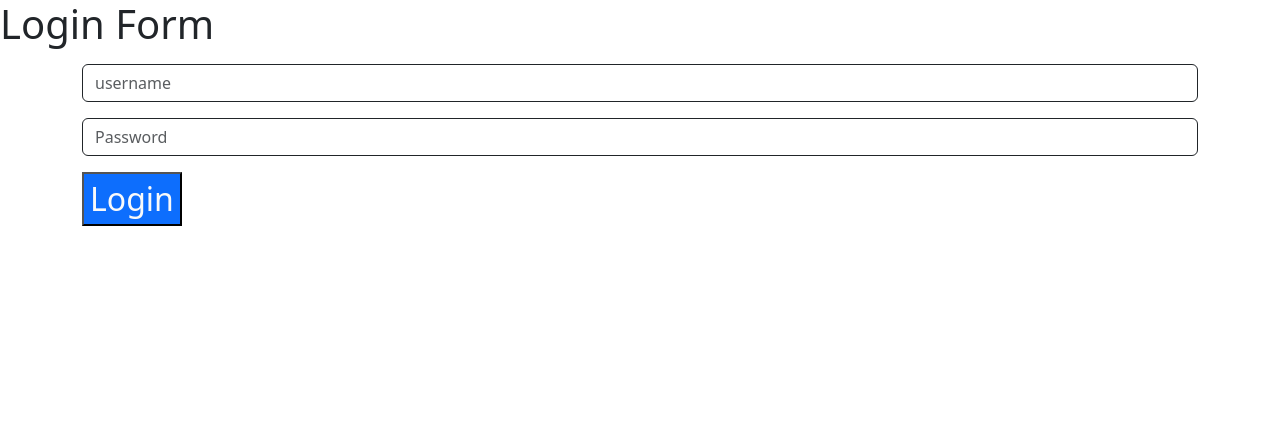
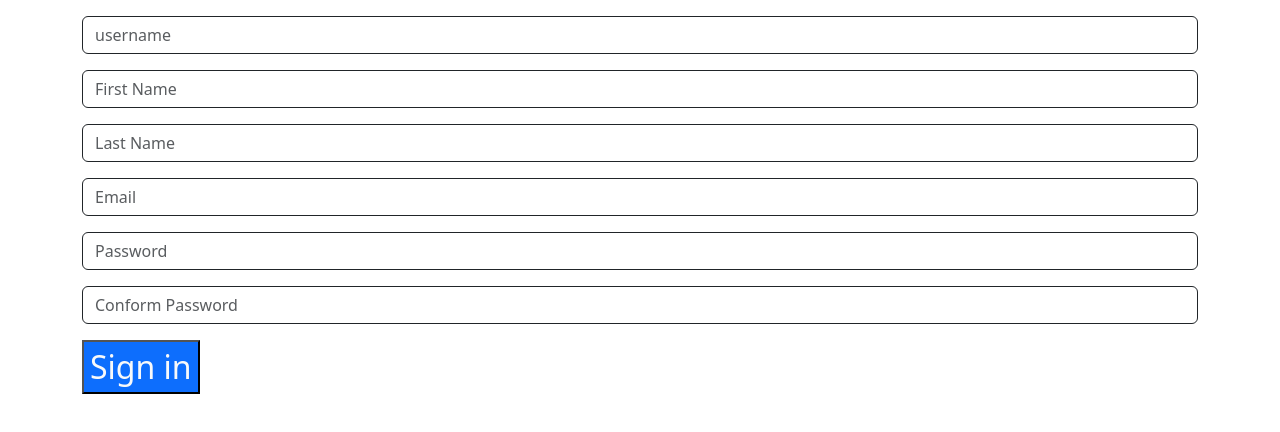
Before and after one commit to mohit24raut/fourth-react-app, a React (Create React App) app: page /Regis in a window 1280 px wide. Shown: the top 432 px of the page. Built offline with nearby package versions, Linux system fonts and the light colour scheme.

Commit message:
DB connectivity

```diff
--- a/package.json
+++ b/package.json
@@ -9,6 +9,7 @@
     "bootstrap": "^5.3.0",
     "react": "^18.2.0",
     "react-dom": "^18.2.0",
+    "react-router-dom": "^6.13.0",
     "react-scripts": "5.0.1",
     "web-vitals": "^2.1.4"
   },
--- a/src/App.js
+++ b/src/App.js
@@ -1,5 +1,25 @@
 import "bootstrap/dist/css/bootstrap.css";
-import { useRef, useState } from "react";
+import { BrowserRouter, Route, Routes } from "react-router-dom";
+import Registeration from "./Component/Registeration";
+import Login from "./Component/Login";
+
+function App()
+{
+  return(
+    <>
+      <BrowserRouter>
+        <Routes>
+          <Route path="/Regis" element={<Registeration/>}/>;
+        </Routes>
+      </BrowserRouter>
+    </>
+  )
+}
+
+
+export default App;
+/*
+Login with DB connaction
 
 
 function App()
@@ -54,7 +74,7 @@ function Login()
   )
 }
 export default App;
-/*
+
 -----------------------------------------------------------------
 function App()
 {
--- /dev/null
+++ b/src/Component/Login.js
@@ -0,0 +1,46 @@
+import "bootstrap/dist/css/bootstrap.css";
+import {useState } from "react";
+
+function Login()
+{
+  let [todo, setTodo]=useState({user:"", password:""});
+
+  let changeUsername=(e)=>{
+      let newUser={...todo, user:e.target.value};
+      setTodo(newUser);
+  }
+  let changePassword=(e)=>{
+    let newPassword={...todo, password:e.target.value};
+    setTodo(newPassword);
+  }
+  let loginUser=async ()=>{
+    let url=`http://localhost:1000/addLogin?username=${todo.user}&password=${todo.password}`
+    await fetch(url);
+  }
+  return(
+    <div className="container">
+        <input
+            type="text"
+            placeholder="username"
+            className="form-control my-3 border-dark"
+            value={todo.user}
+            onChange={changeUsername}
+        />
+        <input
+            type="password"
+            placeholder="Password"
+            className="form-control my-3 border-dark"
+            value={todo.password}
+            onChange={changePassword}
+        />
+        <input
+            type="button"
+            value="Login"
+            className="bg-primary text-light fs-2"
+            onClick={loginUser}
+        />
+    </div>
+  )
+}
+
+export default Login;
--- /dev/null
+++ b/src/Component/Registeration.js
@@ -0,0 +1,94 @@
+import "bootstrap/dist/css/bootstrap.css";
+import {useState } from "react";
+import { useNavigate } from "react-router-dom";
+
+
+function Registeration()
+{
+    let navigate = useNavigate();
+  let [todo, setTodo]=useState({user:"", fname:"",lname:"",email:"", password:""});
+
+  let changeUsername=(e)=>{
+      let newUser={...todo, user:e.target.value};
+      setTodo(newUser);
+  }
+  let changeFirstName=(e)=>{
+    let newfname={...todo, fname:e.target.value};
+    setTodo(newfname);
+  }
+  let changeLastName=(e)=>{
+    let newlname={...todo, lname:e.target.value};
+    setTodo(newlname);
+  }
+  let changeEmail=(e)=>{
+    let newemailr={...todo, email:e.target.value};
+    setTodo(newemailr);
+  }
+  let changePassword=(e)=>{
+    let newPassword={...todo, password:e.target.value};
+    setTodo(newPassword);
+  }
+
+
+  let loginUser=async ()=>{
+    let url=`http://localhost:1000/register?username=${todo.user}&fname=${todo.fname}&lname=${todo.lname}&email=${todo.email}&password=${todo.password}`;
+    await fetch(url);
+
+    let default1={...todo,user:"", fname:"",lname:"",email:"", password:""};
+    setTodo(default1);
+  }
+  return(
+    <div className="container">
+        <input
+            type="text"
+            placeholder="username"
+            className="form-control my-3 border-dark"
+            value={todo.user}
+            onChange={changeUsername}
+        />
+        <input
+            type="text"
+            placeholder="First Name"
+            className="form-control my-3 border-dark"
+            value={todo.fname}
+            onChange={changeFirstName}
+        />
+        <input
+            type="text"
+            placeholder="Last Name"
+            className="form-control my-3 border-dark"
+            value={todo.lname}
+            onChange={changeLastName}
+        />
+        <input
+            type="email"
+            placeholder="Email"
+            className="form-control my-3 border-dark"
+            value={todo.email}
+            onChange={changeEmail}
+        />
+        <input
+            type="password"
+            placeholder="Password"
+            className="form-control my-3 border-dark"
+            value={todo.password}
+            onChange={changePassword}
+        />
+        <input
+            type="password"
+            placeholder="Conform Password"
+            className="form-control my-3 border-dark"
+            value={todo.password}
+            onChange={changePassword}
+        />
+        <input
+            type="button"
+            value="Sign in"
+            className="bg-primary text-light fs-2"
+            onClick={loginUser}
+        />
+    </div>
+  )
+}
+
+export default Registeration;
```
Also changed, not shown: 1 other file (tests, documents, lock files or other folders).
